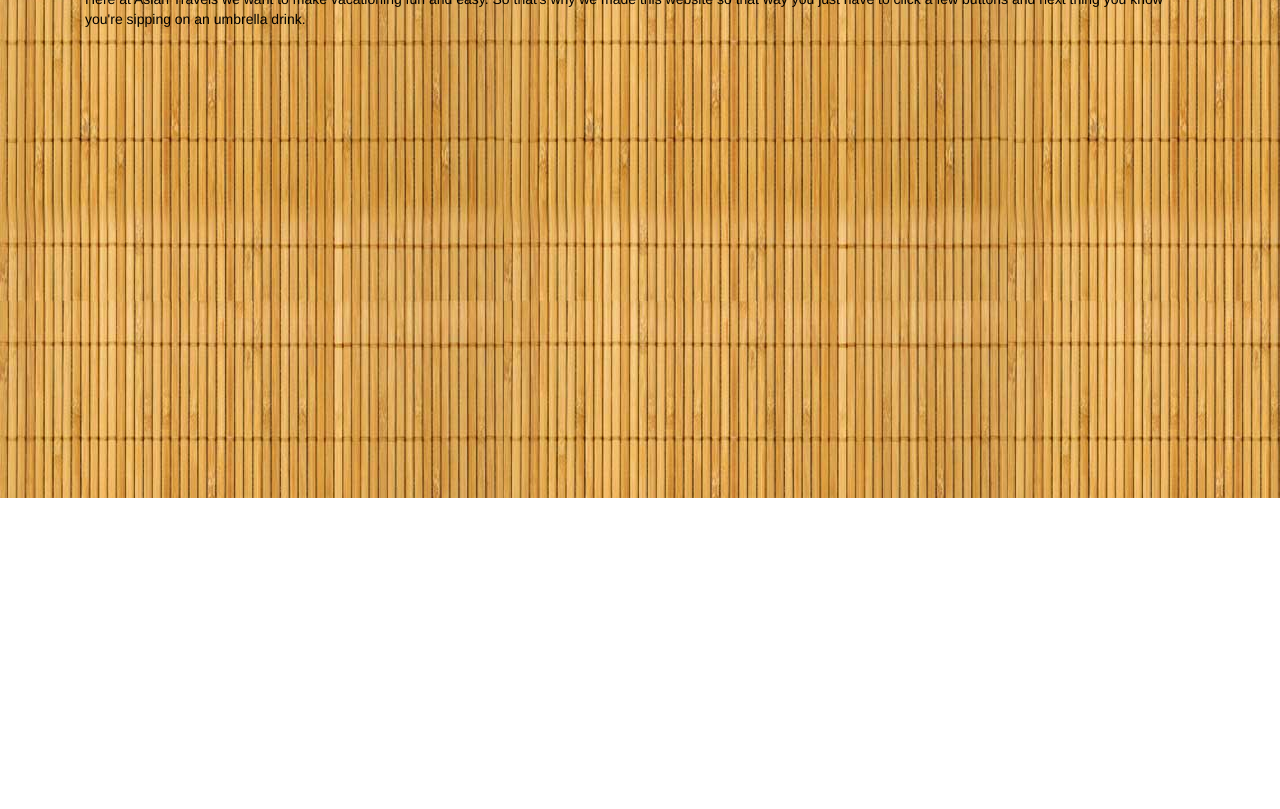
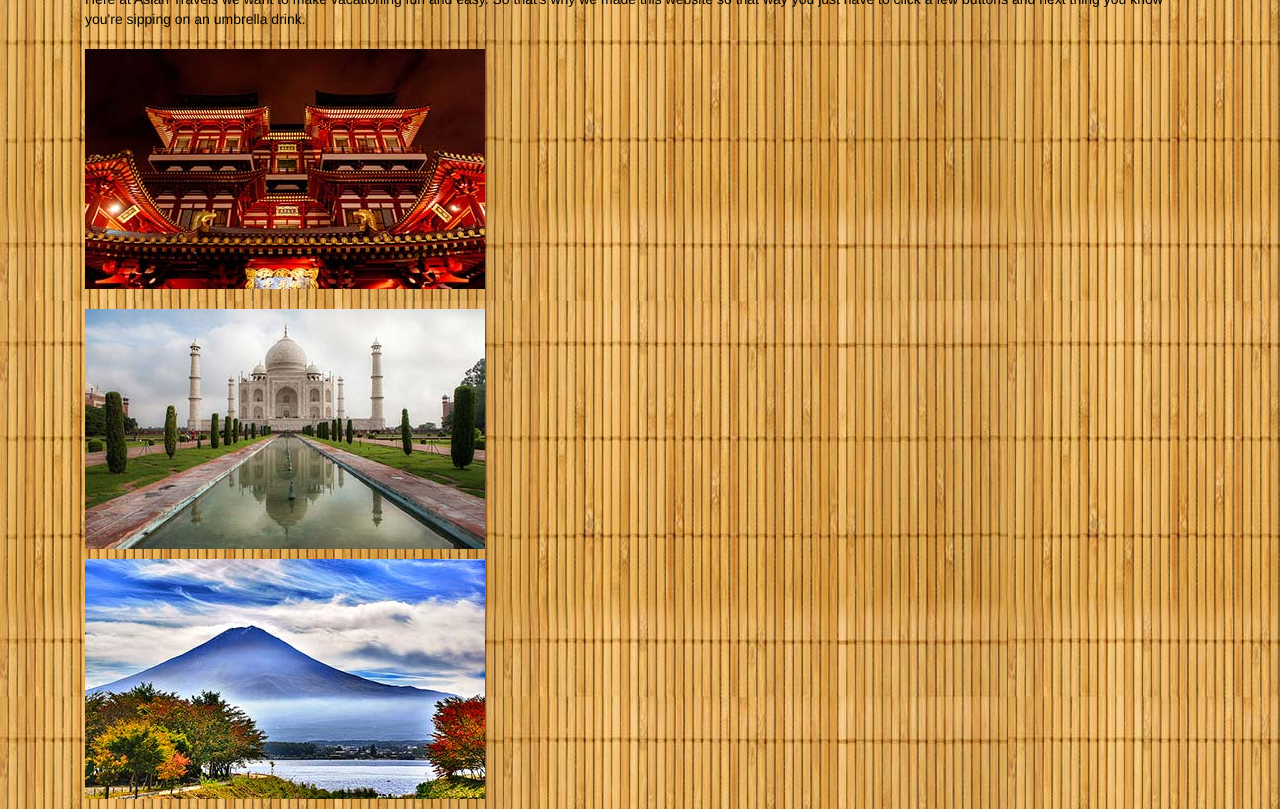
Before and after one commit to RobbieWest/bpa_site, a plain HTML site: page index.html in a window 1280 px wide. Shown: the part 302-1111 px from the top of the page. Before the commit the page ends 800 px from the top, so only its background shows below. Drawn offline with nearby package versions, Linux system fonts and the light colour scheme.

Commit message:
images of places

```diff
--- a/index.html
+++ b/index.html
@@ -29,10 +29,13 @@
 	</header>
 	<section class="row, col-md-12">
 		<p>Here at Asian Travels we want to make vacationing fun and easy. So that's why we made this website so that way you just have to click a few buttons and next thing you know you're sipping on an umbrella drink.</p>
-
+		<h2><img src="images/china.jpg"/></h2>
+		<h3><img src="images/india.jpg"/></h3>
+		<h4><img src="images/tokyo.jpg"/></h4>
 	</section>
 	<footer class="row">
 		<p>The images we used came from <link href="#"></link></p>
+
 
 	</footer>
 </div><!-- end container -->
```
Also changed, not shown: images/India.jpg (added), images/Tokyo.jpg (added), images/china.jpg (added), 1 other file.
